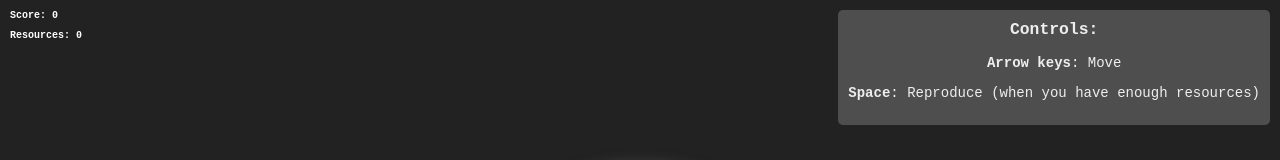
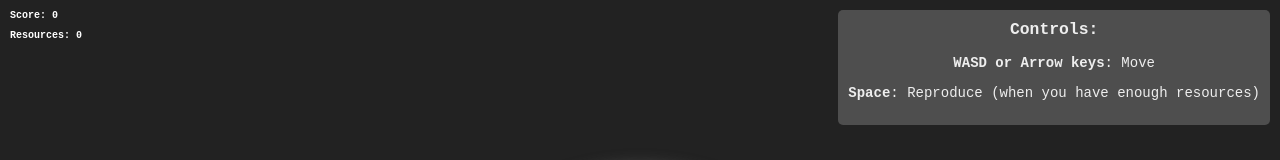
Before and after one commit to fernandotonon/microscopic-warfare, a plain HTML site: page index.html in a window 1280 px wide. Shown: the top 160 px of the page. Drawn offline with Linux system fonts and the light colour scheme.

Commit message:
update controls box

```diff
--- a/index.html
+++ b/index.html
@@ -11,7 +11,7 @@
     <div id="resourcesDisplay">Resources: 0</div>
     <div id="controls">
         <h3>Controls:</h3>
-        <p><strong>Arrow keys</strong>: Move</p>
+        <p><strong>WASD or Arrow keys</strong>: Move</p>
         <p><strong>Space</strong>: Reproduce (when you have enough resources)</p>
     </div>
     <div class="game-container">
```
